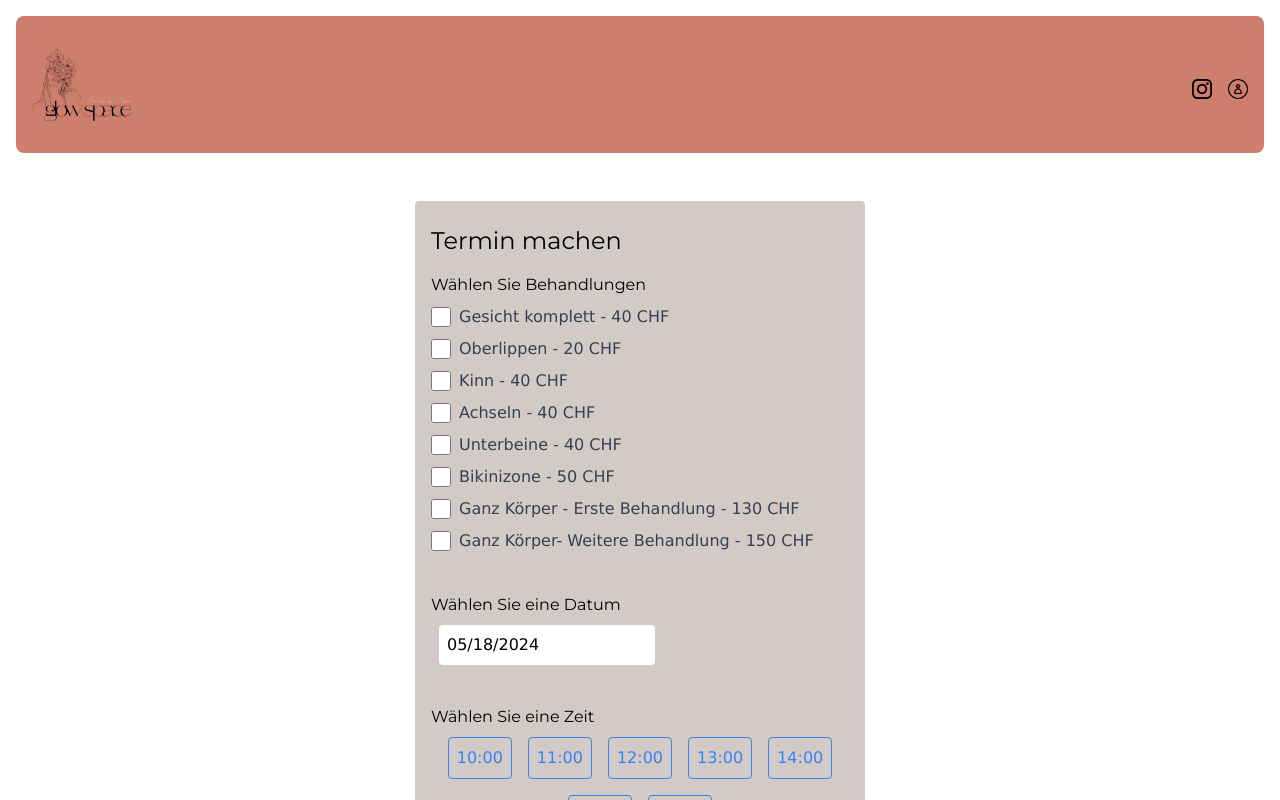
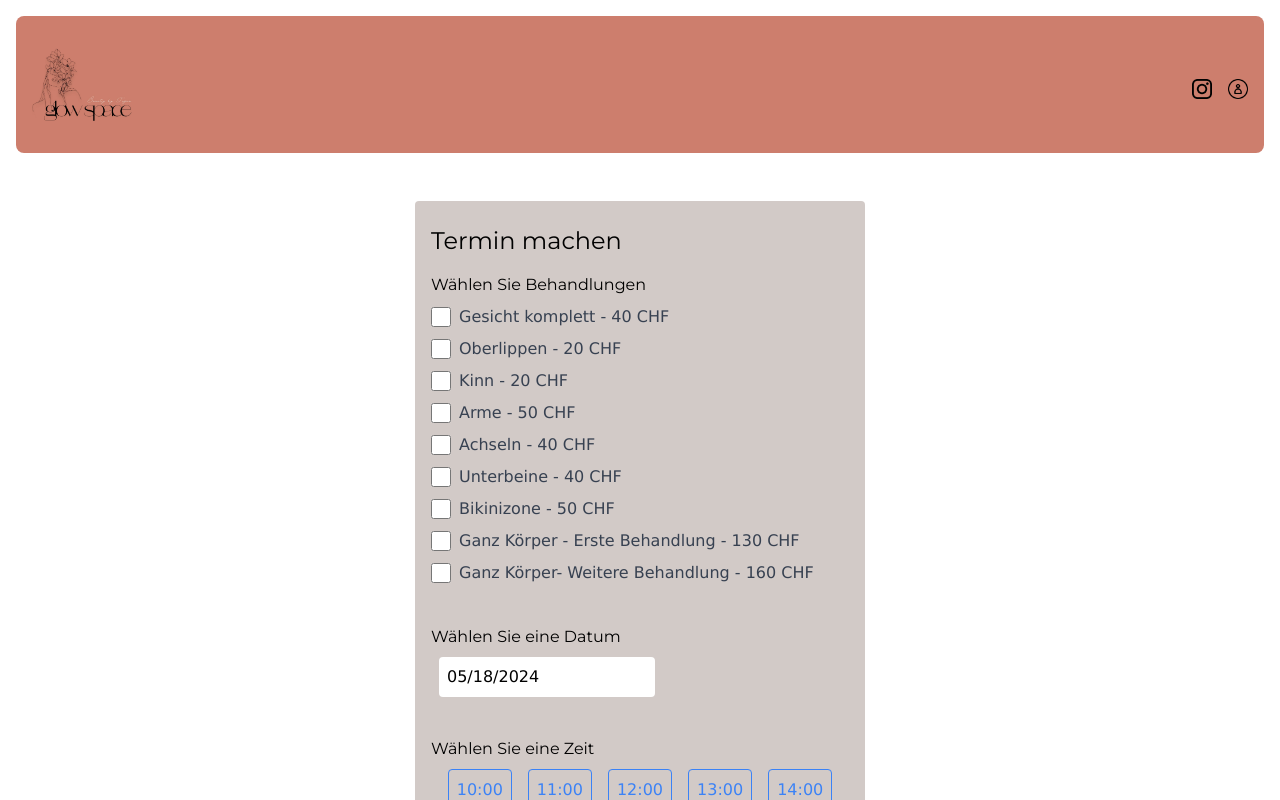
Before and after one commit to besimsherifi/glowspace, a React (Create React App) app: page /termin in a window 1280 px wide. Shown: the top 800 px of the page. Built offline with nearby package versions, Linux system fonts and the light colour scheme.

Commit message:
*changes made client request

```diff
--- a/src/Home.js
+++ b/src/Home.js
@@ -45,11 +45,13 @@ function Home() {
 
 
 
-                    <Service title="Gesicht komplett" duration={15} price={40} fontSize={true} />
+                    <Service title="Gesicht komplett" duration={20} price={40} fontSize={true} />
                     <hr />
                     <Service title="Oberlippen" duration={10} price={20} fontSize={true} />
                     <hr />
-                    <Service title="Kinn" duration={10} price={40} fontSize={true} />
+                    <Service title="Kinn" duration={10} price={20} fontSize={true} />
+                    <hr />
+                    <Service title="Arme" duration={20} price={50} fontSize={true} />
                     <hr />
                     <Service title="Achseln" duration={15} price={40} fontSize={true} />
                     <hr />
--- a/src/Termin.js
+++ b/src/Termin.js
@@ -31,12 +31,13 @@ function Termin() {
     const data = [
         { price: 40, label: "Gesicht komplett - 40 CHF" },
         { price: 20, label: "Oberlippen - 20 CHF" },
-        { price: 40, label: "Kinn - 40 CHF" },
+        { price: 40, label: "Kinn - 20 CHF" },
+        { price: 40, label: "Arme - 50 CHF" },
         { price: 40, label: "Achseln - 40 CHF" },
         { price: 40, label: "Unterbeine - 40 CHF" },
         { price: 50, label: "Bikinizone - 50 CHF" },
         { price: 130, label: "Ganz Körper - Erste Behandlung - 130 CHF" },
-        { price: 150, label: "Ganz Körper- Weitere Behandlung - 150 CHF" }
+        { price: 150, label: "Ganz Körper- Weitere Behandlung - 160 CHF" }
     ];
 
     const timeSlots = ["10:00", "11:00", "12:00", "13:00", "14:00", "15:00", "16:00"];
@@ -202,7 +203,7 @@ function Termin() {
                             </button>
                         </>
                     ) : (
-                        <form onSubmit={handleSubmit} className='flex flex-col items-start pl-4 pr-4'>
+                        <form onSubmit={handleSubmit} className='flex flex-col items-end pl-4 pr-4'>
                             <input
                                 type="text"
                                 name="vorname"
```
Also changed, not shown: public/favicon.jpeg (deleted), 1 other file (tests, documents, lock files or other folders).
